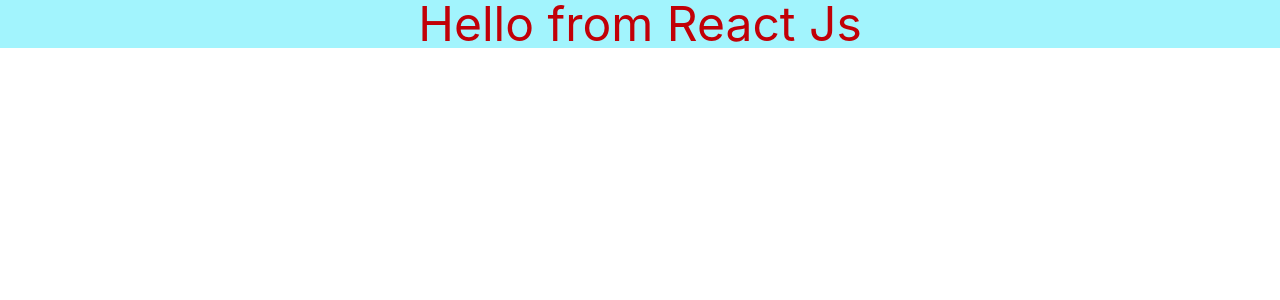
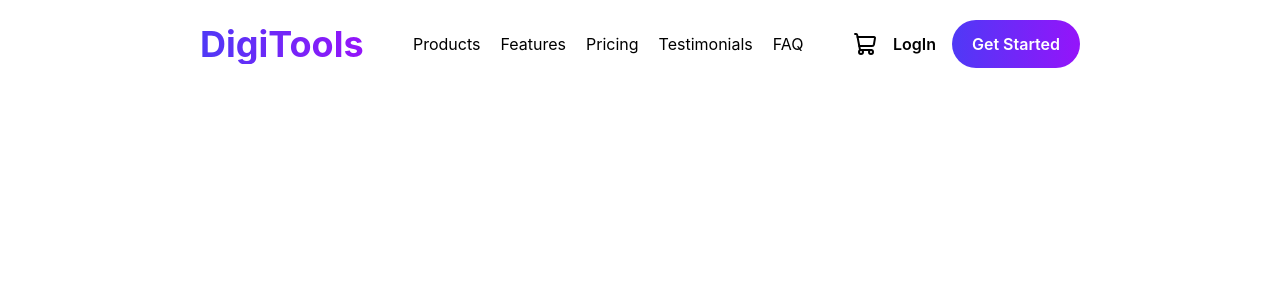
Before and after one commit to ahmedzubayerdev/digitools-platform, a React (Vite) app: page / in a window 1280 px wide. Shown: the top 300 px of the page. Built offline with nearby package versions, Linux system fonts and the light colour scheme.

Commit message:
added navbar

```diff
--- a/src/App.jsx
+++ b/src/App.jsx
@@ -1,10 +1,12 @@
 import './App.css'
+import Navbar from './components/header/Navbar'
 function App() {
 
   return (
     <>
-
-      <h1 className='text-5xl text-center text-red-700 bg-cyan-200'>Hello from React Js</h1>
+      <header>
+        <Navbar></Navbar>
+      </header>
 
     </>
   )
--- /dev/null
+++ b/src/components/header/Navbar.jsx
@@ -0,0 +1,27 @@
+import { ShoppingCart } from 'lucide-react';
+import React from 'react';
+
+const Navbar = () => {
+    return (
+        <div className='flex justify-between items-center mx-48 mt-2 p-2 '>
+            <div className='gradient-text font-bold text-4xl'>DigiTools</div>
+            <div >
+                <ul className='flex justify-around items-center  gap-5 p-4'>
+                    <li>Products</li>
+                    <li>Features</li>
+                    <li>Pricing</li>
+                    <li>Testimonials</li>
+                    <li>FAQ </li>
+                </ul>
+            </div>
+            <div className='flex items-center gap-4 '>
+                <ShoppingCart />
+                <span className='font-semibold'>LogIn</span>
+                <button className='px-5 py-3 font-semibold text-white gradient-bg rounded-3xl'>Get Started</button>
+            </div>
+
+        </div>
+    );
+};
+
+export default Navbar;
--- a/src/index.css
+++ b/src/index.css
@@ -1 +1,12 @@
 @import "tailwindcss";
+
+.gradient-bg {
+  background: linear-gradient(to right, #4F39F6, #9514FA);
+}
+
+.gradient-text {
+  background: linear-gradient(to right, #4F39F6, #9514FA);
+  -webkit-background-clip: text;
+  background-clip: text;
+  color: transparent;
+}
```
